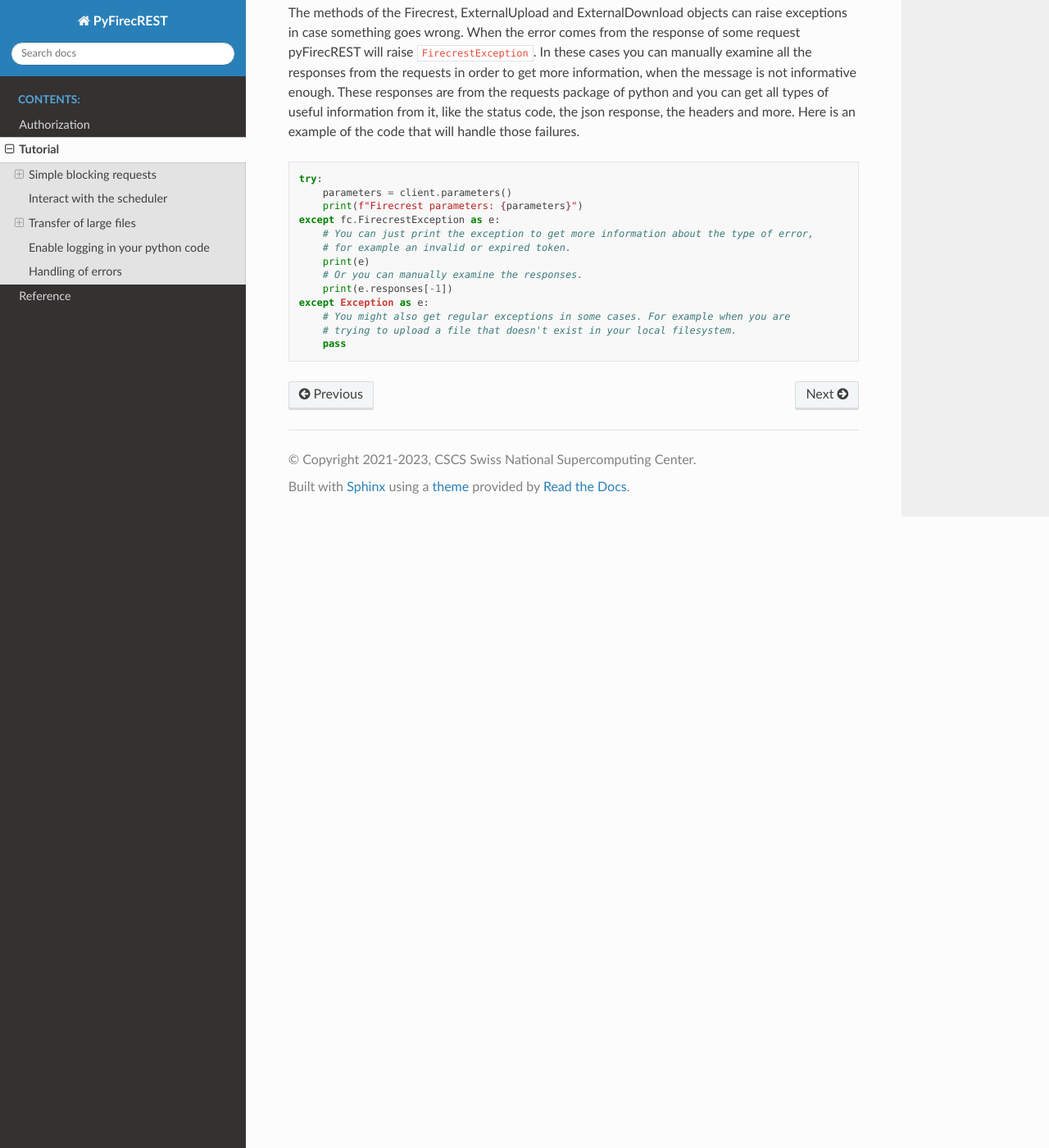
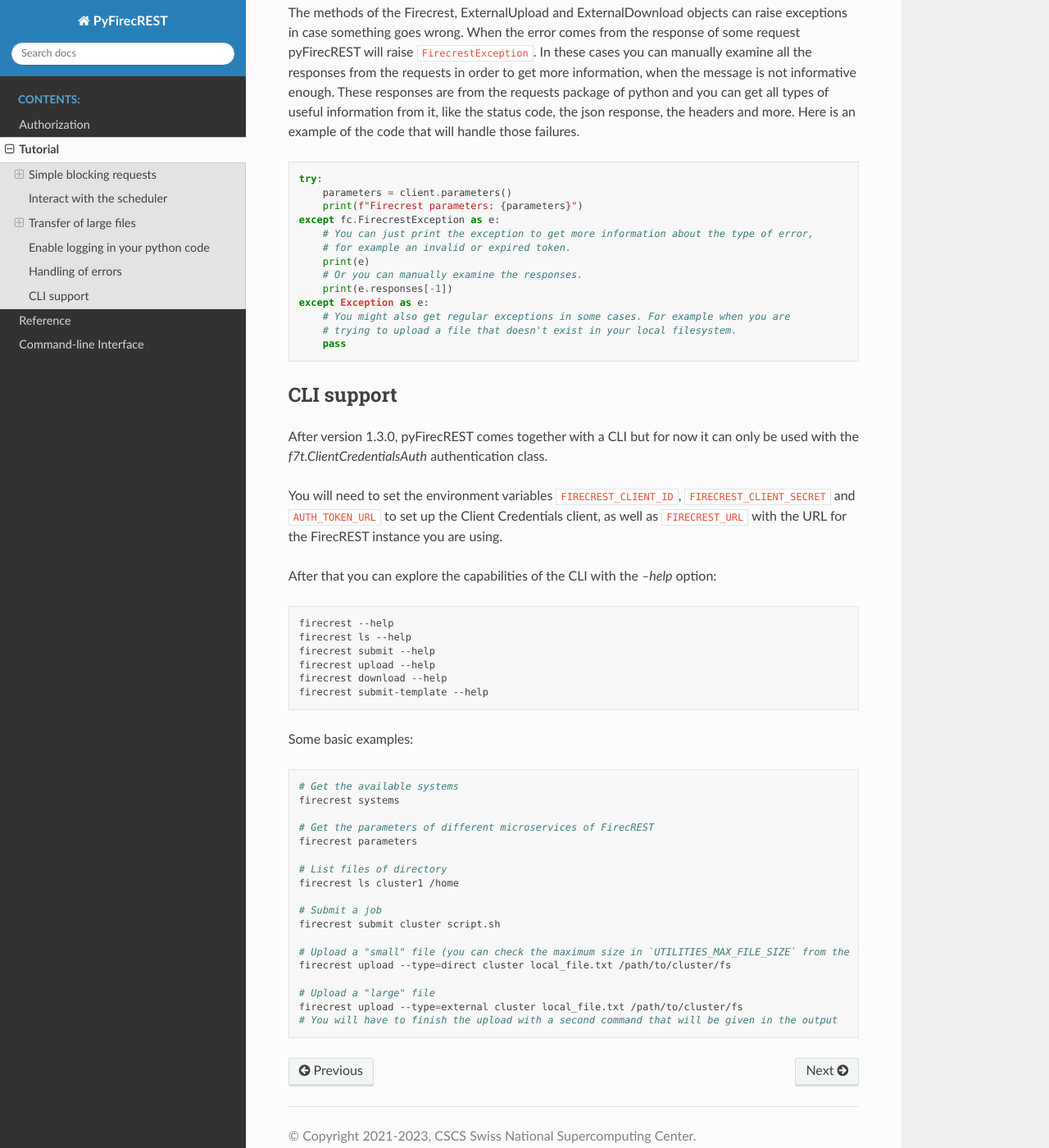
Before and after one commit to eth-cscs/pyfirecrest, a Sphinx documentation site: the page built from docs/source/tutorial.rst, in a window 1280 px wide and 1400 px high, scrolled down 5121 px. Shown: the whole window at 82% size. Built offline with Sphinx 7.4.7 and the Read the Docs theme 2.0.0, drawn with Linux system fonts in a browser that asks for light colours.

Commit message:
Add documentation for cli in readthedocs page (#57)
* Add documentation for cli

* Small fixes

```diff
--- a/docs/source/conf.py
+++ b/docs/source/conf.py
@@ -27,7 +27,7 @@ release = firecrest.__version__
 # Add any Sphinx extension module names here, as strings. They can be
 # extensions coming with Sphinx (named 'sphinx.ext.*') or your custom
 # ones.
-extensions = ['sphinx.ext.autodoc']
+extensions = ['sphinx.ext.autodoc', 'sphinx_click']
 
 # Add any paths that contain templates here, relative to this directory.
 templates_path = ['_templates']
--- a/docs/source/index.rst
+++ b/docs/source/index.rst
@@ -19,6 +19,7 @@ You can also clone it from `Github <https://github.com/eth-cscs/pyfirecrest>`__
    authorization
    tutorial
    reference
+   cli_reference
 
 Contact
 =======
--- a/docs/source/tutorial.rst
+++ b/docs/source/tutorial.rst
@@ -268,3 +268,44 @@ Here is an example of the code that will handle those failures.
         # You might also get regular exceptions in some cases. For example when you are
         # trying to upload a file that doesn't exist in your local filesystem.
         pass
+
+CLI support
+-----------
+
+After version 1.3.0, pyFirecREST comes together with a CLI but for now it can only be used with the `f7t.ClientCredentialsAuth` authentication class.
+
+You will need to set the environment variables ``FIRECREST_CLIENT_ID``, ``FIRECREST_CLIENT_SECRET`` and ``AUTH_TOKEN_URL`` to set up the Client Credentials client, as well as ``FIRECREST_URL`` with the URL for the FirecREST instance you are using.
+
+After that you can explore the capabilities of the CLI with the `--help` option:
+
+.. code-block:: bash
+
+    firecrest --help
+    firecrest ls --help
+    firecrest submit --help
+    firecrest upload --help
+    firecrest download --help
+    firecrest submit-template --help
+
+Some basic examples:
+
+.. code-block:: bash
+
+    # Get the available systems
+    firecrest systems
+
+    # Get the parameters of different microservices of FirecREST
+    firecrest parameters
+
+    # List files of directory
+    firecrest ls cluster1 /home
+
+    # Submit a job
+    firecrest submit cluster script.sh
+
+    # Upload a "small" file (you can check the maximum size in `UTILITIES_MAX_FILE_SIZE` from the `parameters` command)
+    firecrest upload --type=direct cluster local_file.txt /path/to/cluster/fs
+
+    # Upload a "large" file
+    firecrest upload --type=external cluster local_file.txt /path/to/cluster/fs
+    # You will have to finish the upload with a second command that will be given in the output
--- a/pyproject.toml
+++ b/pyproject.toml
@@ -52,6 +52,7 @@ docs = [
     "sphinx-rtd-theme>=1.0",
     "myst-parser>=0.16",
     "sphinx-autobuild>=2021.0",
+    "sphinx-click==3.0.2"
 ]
 
 [tool.mypy]
```
Also changed, not shown: docs/source/cli_reference.rst (added, +11 -0 lines), 1 other file.
